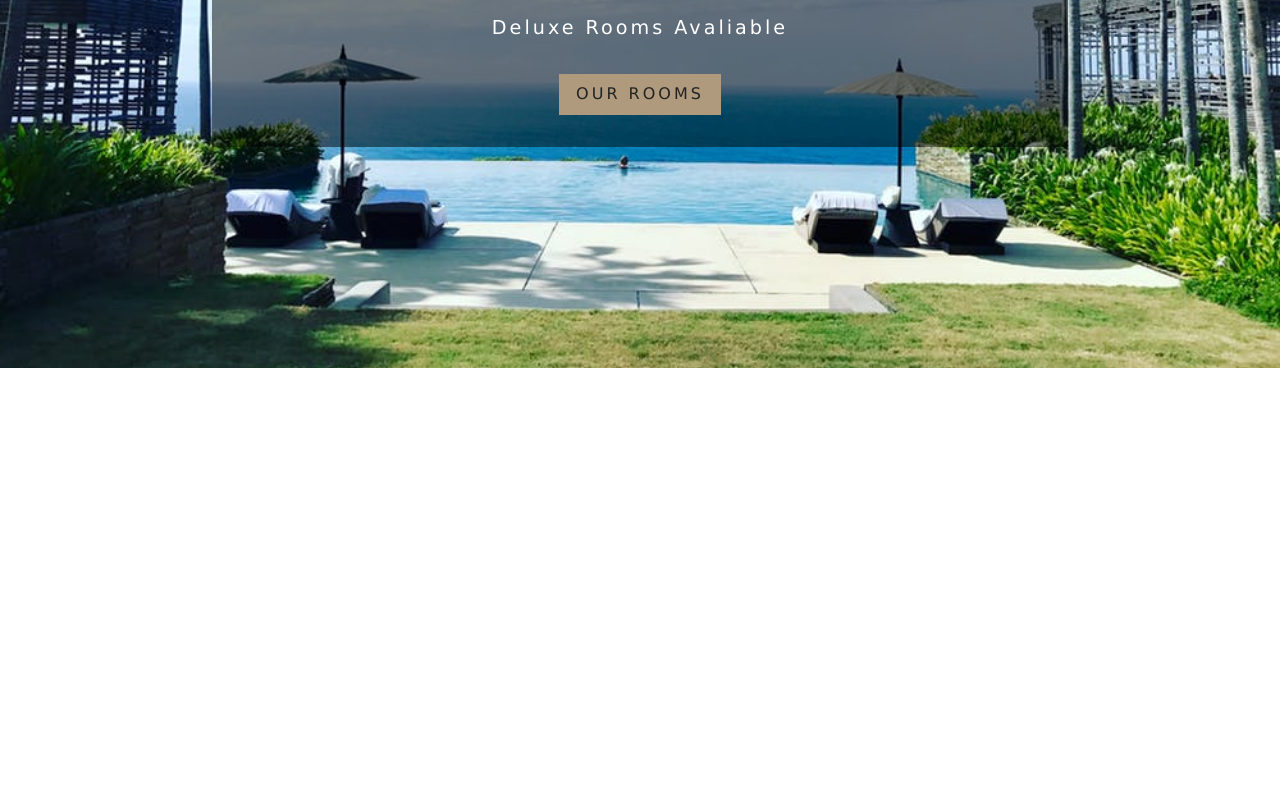
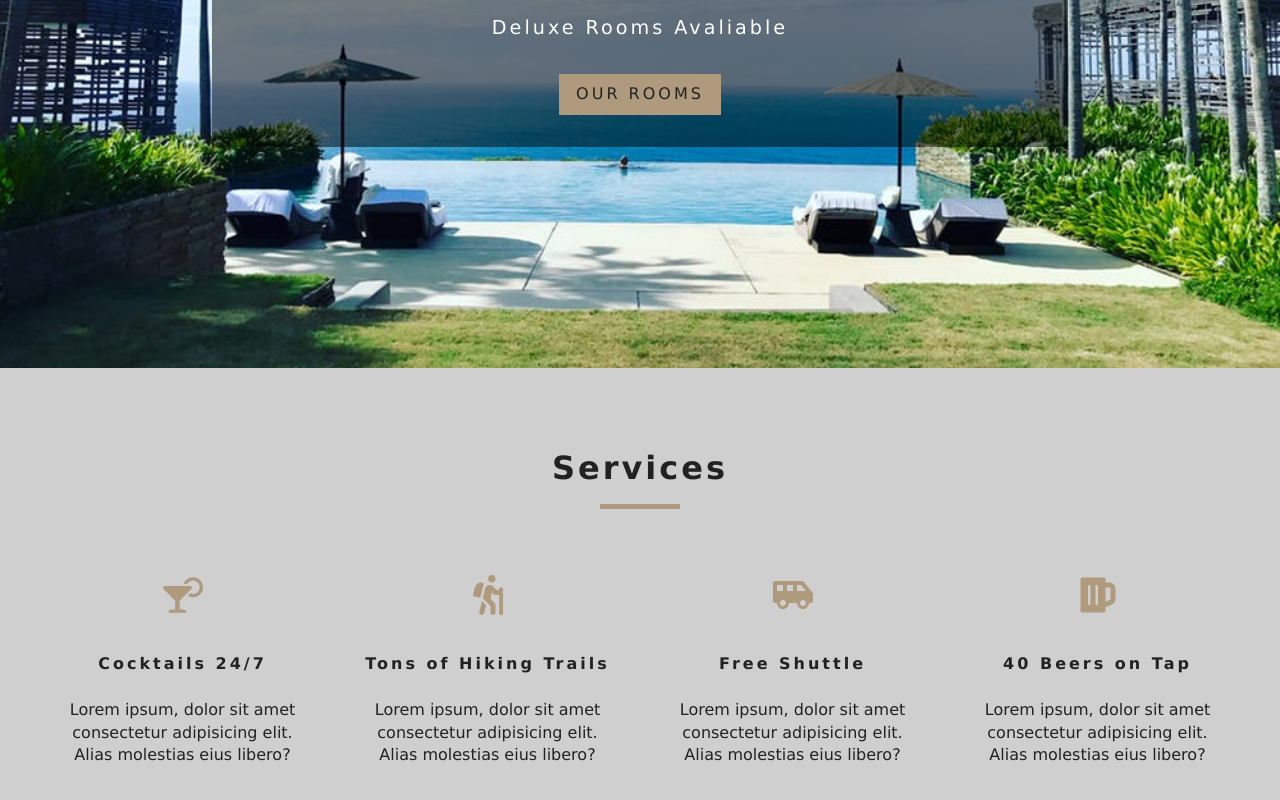
Before and after one commit to lucaspires-source/hotelreservation, a React (Create React App) app: page / in a window 1280 px wide. Shown: the part 432-1232 px from the top of the page. Before the commit the page ends 800 px from the top, so only its background shows below. Built offline with nearby package versions, Linux system fonts and the light colour scheme.

Commit message:
Services component finished

```diff
--- /dev/null
+++ b/src/components/Services.js
@@ -0,0 +1,51 @@
+import React, { Component } from "react";
+import { FaCocktail, FaHiking, FaShuttleVan, FaBeer } from "react-icons/fa";
+import Title from "./Title";
+export default class Services extends Component {
+  state = {
+    services: [
+      {
+        icon: <FaCocktail />,
+        title: "Cocktails 24/7",
+        info:
+          "Lorem ipsum, dolor sit amet consectetur adipisicing elit. Alias molestias eius libero?",
+      },
+      {
+        icon: <FaHiking />,
+        title: "Tons of Hiking Trails",
+        info:
+          "Lorem ipsum, dolor sit amet consectetur adipisicing elit. Alias molestias eius libero?",
+      },
+      {
+        icon: <FaShuttleVan />,
+        title: "Free Shuttle",
+        info:
+          "Lorem ipsum, dolor sit amet consectetur adipisicing elit. Alias molestias eius libero?",
+      },
+      {
+        icon: <FaBeer />,
+        title: "40 Beers on Tap",
+        info:
+          "Lorem ipsum, dolor sit amet consectetur adipisicing elit. Alias molestias eius libero?",
+      },
+    ],
+  };
+  render() {
+    return (
+      <section className="services">
+        <Title title="services" />
+        <div className="services-center">
+          {this.state.services.map((item) => {
+            return (
+              <article key={`item-${item.title}`} className="service">
+                <span>{item.icon}</span>
+                <h6>{item.title}</h6>
+                <p>{item.info}</p>
+              </article>
+            );
+          })}
+        </div>
+      </section>
+    );
+  }
+}
--- /dev/null
+++ b/src/components/Title.js
@@ -0,0 +1,11 @@
+import React from 'react'
+
+const Title = ({title}) => {
+    return (
+        <div className="section-title">
+            <h4>{title}</h4>
+            <div/>
+        </div>
+    )
+}
+ export default Title
--- a/src/pages/Error.js
+++ b/src/pages/Error.js
@@ -1,8 +1,14 @@
 import React from 'react'
 import Hero from '../components/Hero'
+import Banner from '../components/Banner'
+import {Link} from 'react-router-dom'
 const Error = () => {
     return (
-            <Hero/>
+            <Hero>
+                <Banner title="404" subtitle="PAGE NOT FOUND">
+                    <Link to="/" className="btn-primary">Return Home</Link>
+                </Banner>
+            </Hero>
     )
 }
 export default Error
--- a/src/pages/Home.js
+++ b/src/pages/Home.js
@@ -2,8 +2,10 @@
 import Hero from '../components/Hero'
 import Banner from '../components/Banner'
 import {Link} from 'react-router-dom'
+import Services from '../components/Services'
  const Home = () => {
     return (
+    <>
         <Hero>
             <Banner title="luxurious rooms" subtitle="deluxe rooms avaliable">
                 <Link to='/rooms' className="btn-primary">
@@ -11,6 +13,8 @@
                 </Link>
             </Banner>
         </Hero>
+        <Services/>
+    </>
     )
 }
 export default Home
--- a/src/pages/Rooms.js
+++ b/src/pages/Rooms.js
@@ -1,9 +1,15 @@
 import React from 'react'
 import Hero from '../components/Hero'
+import Banner from '../components/Banner'
+import {Link} from 'react-router-dom'
  const Rooms = () => {
     return (
 
-            <Hero hero="roomsHero" />
+            <Hero hero="roomsHero">
+                <Banner title="Our Rooms">
+                    <Link to="/" className="btn-primary">Return Home</Link>
+                </Banner>
+            </Hero>
 
     )
 }
```
Lines whose indentation alone changed are shown as unchanged.
